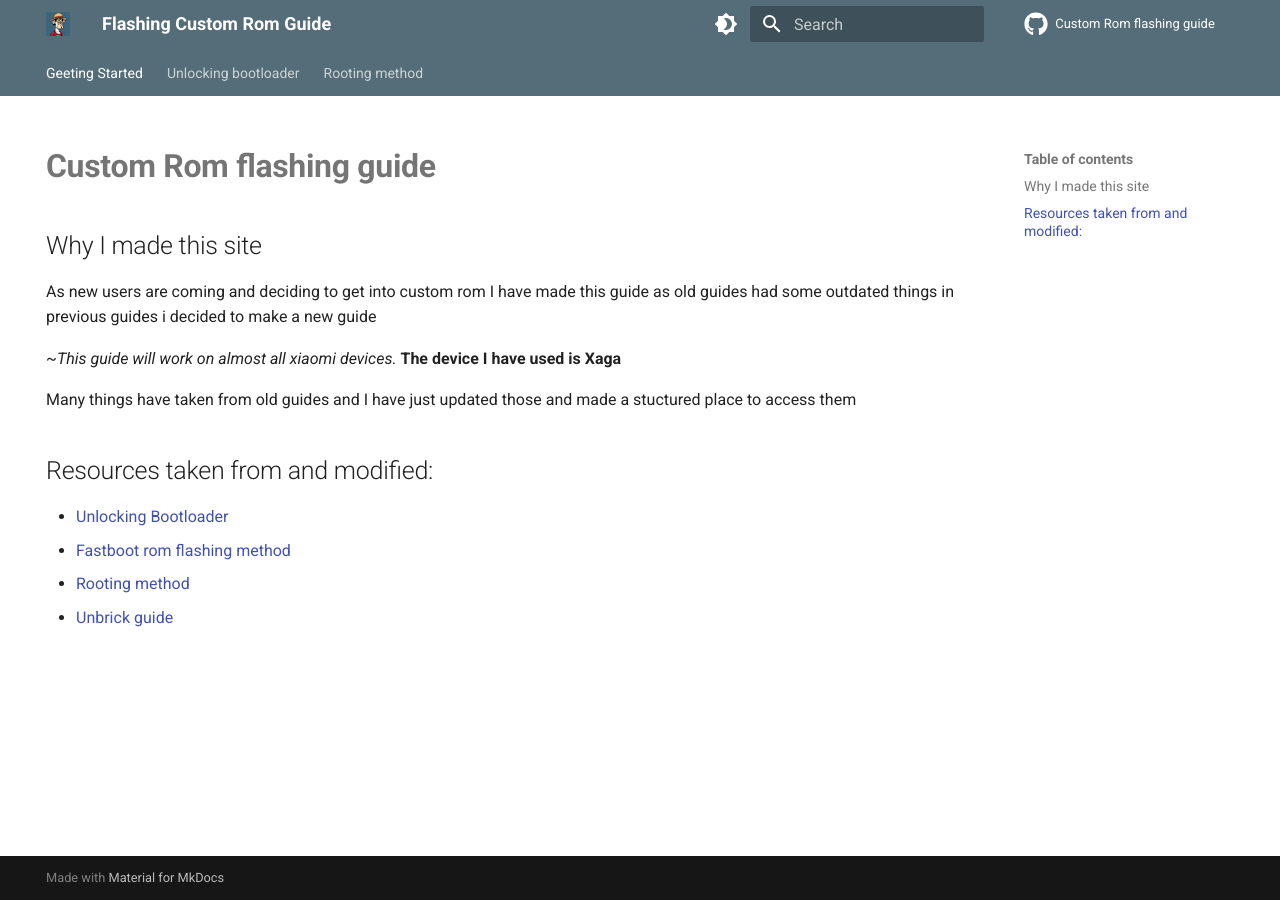
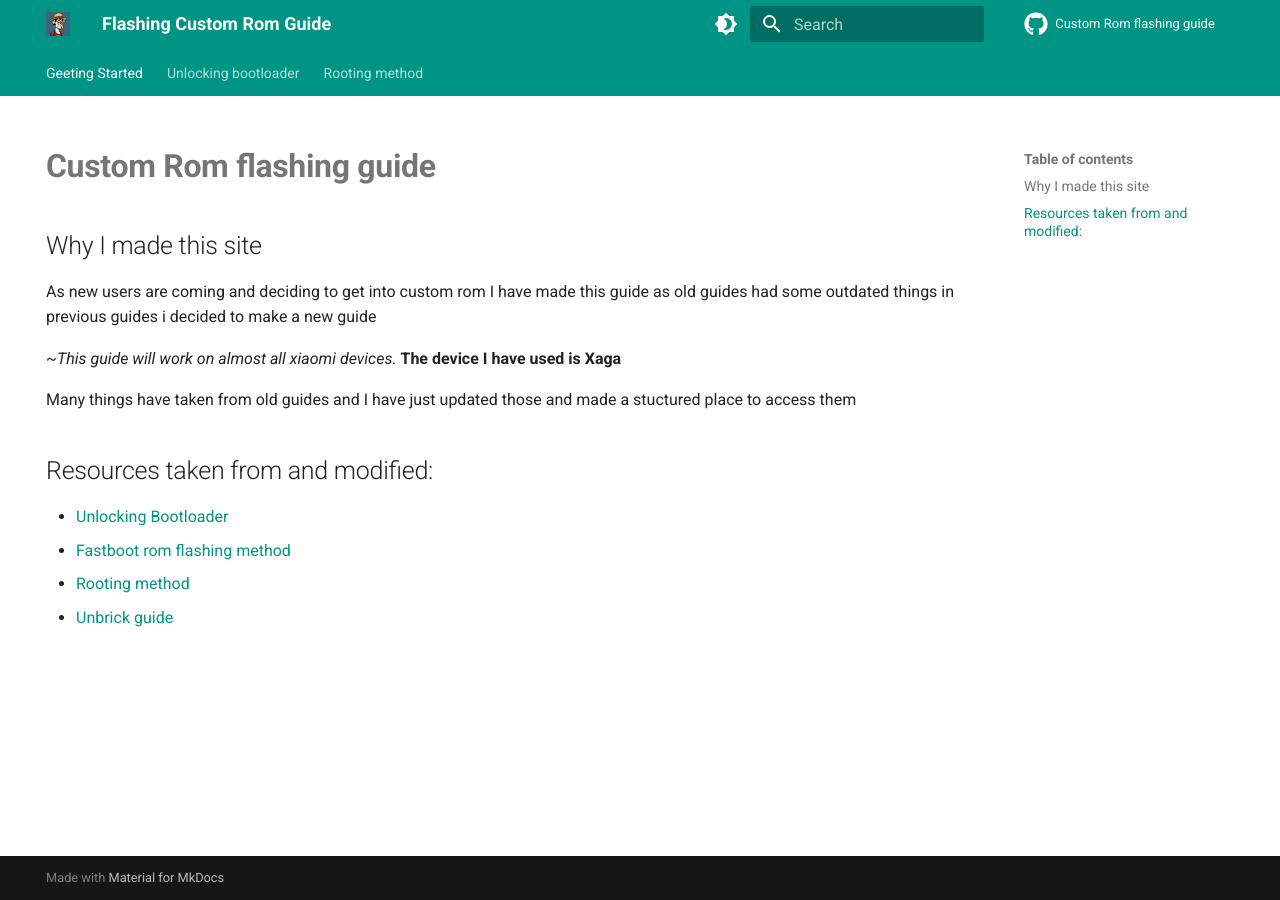
Before and after one commit to Angxddeep/Custom-Rom-flashing-guide, an MkDocs documentation site: the page built from docs/Index.md, in a window 1280 px wide. Built offline with MkDocs 1.6.1 and Material for MkDocs 9.7.7, drawn with Linux system fonts in a browser that asks for light colours; comment, search, counter and statistics services are not loaded.

Commit message:
updated comlour scheme

```diff
--- a/mkdocs.yml
+++ b/mkdocs.yml
@@ -28,15 +28,15 @@ theme:
   palette:
   - media: "(prefers-color-scheme: light)"
     scheme: default
-    primary: blue grey
-    accent: deep purple
+    primary: teal
+    accent: orange
     toggle:
       icon: material/brightness-4
       name: Switch to light mode
   - media: "(prefers-color-scheme: dark)"
     scheme: slate
-    primary: blue grey
-    accent: deep purple
+    primary: teal
+    accent: orange
     toggle:
         icon: material/brightness-7
         name: Switch to dark mode
```
